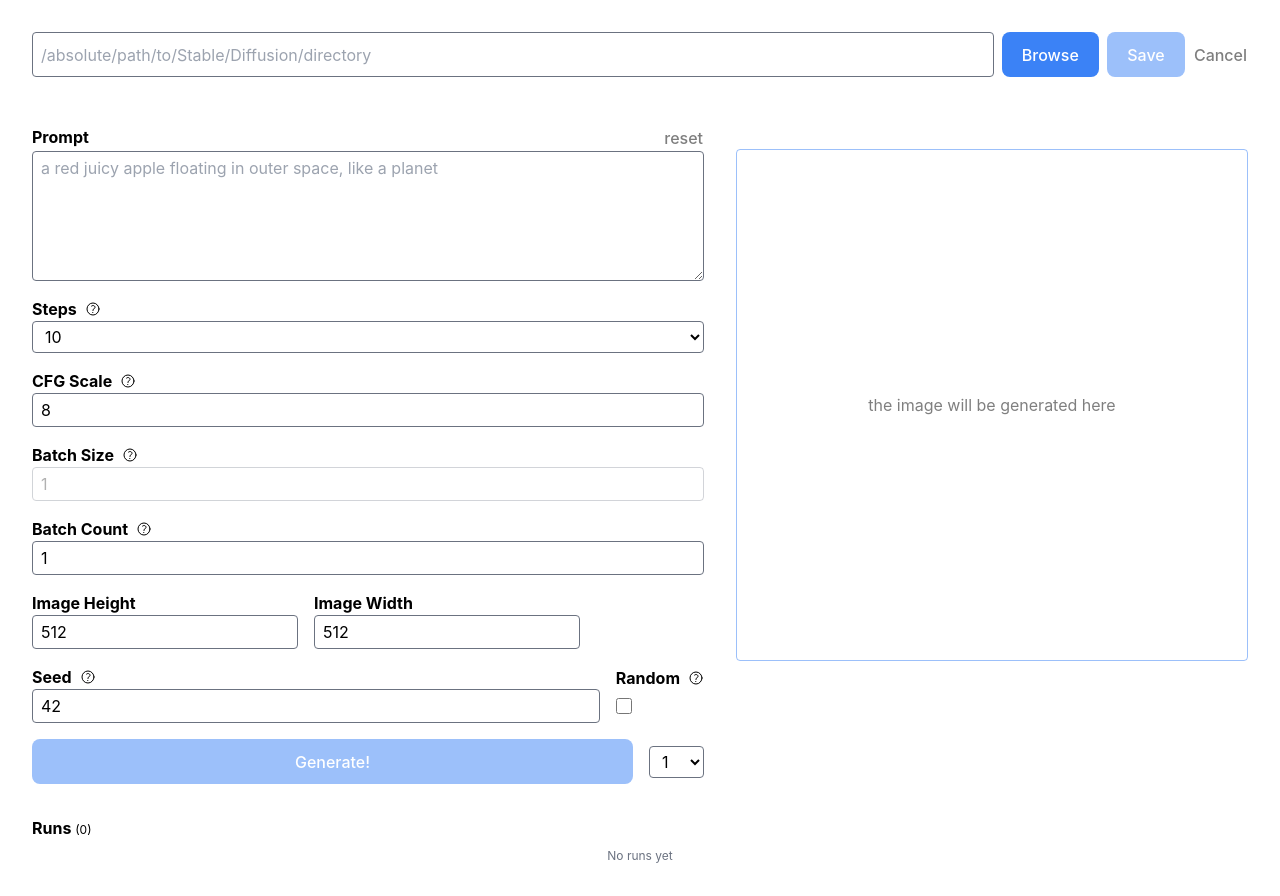
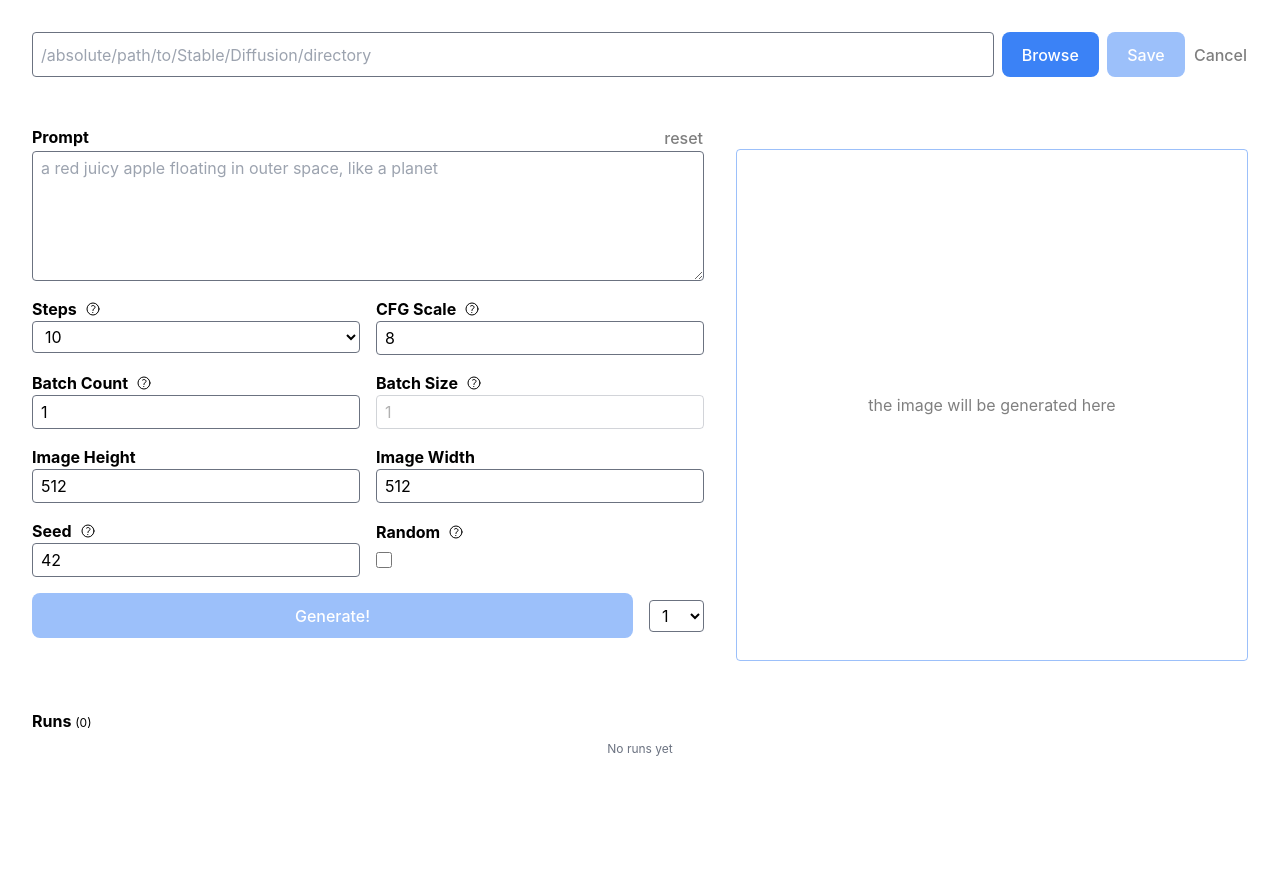
Before and after one commit to breadthe/sd-buddy, a Svelte app: page / in a window 1280 px wide. After the commit the page ends 800 px from the top, so only its background shows below. Built offline with nearby package versions, Linux system fonts and the light colour scheme.

Commit message:
Reorg params

```diff
--- a/src/Generate.svelte
+++ b/src/Generate.svelte
@@ -279,7 +279,8 @@
 
     <!-- Params -->
     <div class="flex flex-col gap-4">
-      <label class="flex flex-col">
+      <div class="flex gap-4">
+        <label class="flex flex-col w-full">
           <div class="flex items-center gap-2">
             <span class="font-bold">Steps</span>
 
@@ -325,7 +326,7 @@
           {/if}
         </label>
 
-      <label class="flex flex-col">
+        <label class="flex flex-col w-full">
           <div class="flex items-center gap-2">
             <span class="font-bold">CFG Scale</span>
 
@@ -336,9 +337,23 @@
 
           <input type="number" bind:value={scale} min="1" max={maxScale} />
         </label>
+      </div>
+
+      <div class="flex gap-4">
+        <label class="flex flex-col w-full">
+          <div class="flex items-center gap-2">
+            <span class="font-bold">Batch Count</span>
+
+            <HelpBubble
+              title="--n_iter : Number of images batches to generate (stacked vertically)."
+            />
+          </div>
+
+          <input type="number" bind:value={iter} min="1" max={maxIter} />
+        </label>
 
         <!-- most of us have OOM issues with this and this functionality is superceded by the Runs -->
-      <label class="flex flex-col">
+        <label class="flex flex-col w-full">
           <div class="flex items-center gap-2">
             <span class="font-bold">Batch Size</span>
 
@@ -355,27 +370,16 @@
             max={maxSamples}
           />
         </label>
-
-      <label class="flex flex-col">
-        <div class="flex items-center gap-2">
-          <span class="font-bold">Batch Count</span>
-
-          <HelpBubble
-            title="--n_iter : Number of images batches to generate (stacked vertically)."
-          />
       </div>
 
-        <input type="number" bind:value={iter} min="1" max={maxIter} />
-      </label>
-
       <div class="flex gap-4">
-        <label class="flex flex-col">
+        <label class="flex flex-col w-full">
           <span class="font-bold">Image Height</span>
           <!-- must be a multiple of 8 -->
           <input type="number" bind:value={height} min="1" step="8" />
         </label>
 
-        <label class="flex flex-col">
+        <label class="flex flex-col w-full">
           <span class="font-bold">Image Width</span>
           <!-- must be a multiple of 8 -->
           <input type="number" bind:value={width} min="1" step="8" />
@@ -396,7 +400,7 @@
       {/if}
 
       <div class="flex items-center justify-between gap-4">
-        <label class="flex-1 flex flex-col">
+        <label class="flex flex-col w-full">
           <div class="flex items-center gap-2">
             <span class="font-bold">Seed</span>
 
@@ -413,7 +417,7 @@
           />
         </label>
 
-        <label class="flex flex-col text-right">
+        <label class="flex flex-col text-right w-full">
           <div class="flex items-center gap-2">
             <span class="font-bold">Random</span>
 
```
Lines whose indentation alone changed are shown as unchanged.
